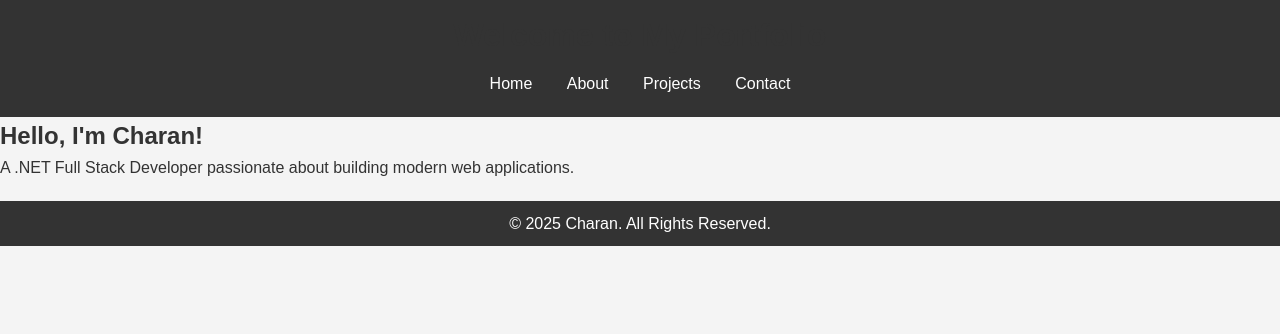
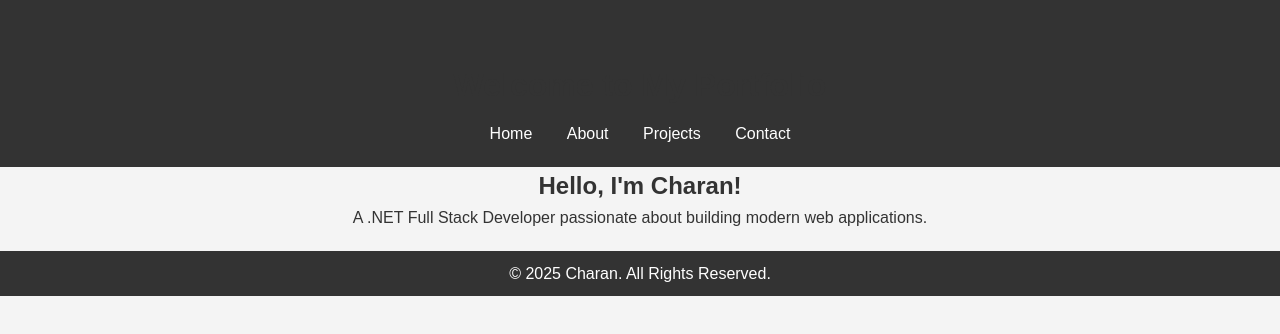
Before and after one commit to Charan0307/Charan, a plain HTML site: page index.html in a window 1280 px wide. Drawn offline with Linux system fonts and the light colour scheme.

Commit message:
Update style.css

```diff
--- a/css/style.css
+++ b/css/style.css
@@ -10,13 +10,14 @@ body {
     line-height: 1.6;
     background-color: #f4f4f4;
     color: #333;
+    text-align: center; /* Ensure text is centered */
 }
 
+/* Styling the header */
 header {
     background-color: #333;
     color: white;
     padding: 10px 0;
-    text-align: center;
 }
 
 header nav ul {
@@ -38,10 +39,14 @@ header nav ul li a:hover {
     text-decoration: underline;
 }
 
-h1, h2 {
+/* Styling h1 */
+h1 {
     color: #333;
+    text-align: center; /* Center h1 */
+    margin-top: 50px; /* Add top margin for space */
 }
 
+/* Footer Styles */
 footer {
     background-color: #333;
     color: white;
@@ -49,3 +54,5 @@ footer {
     padding: 10px 0;
     margin-top: 20px;
 }
+
+/* Add more page-specific styles if needed */
```
